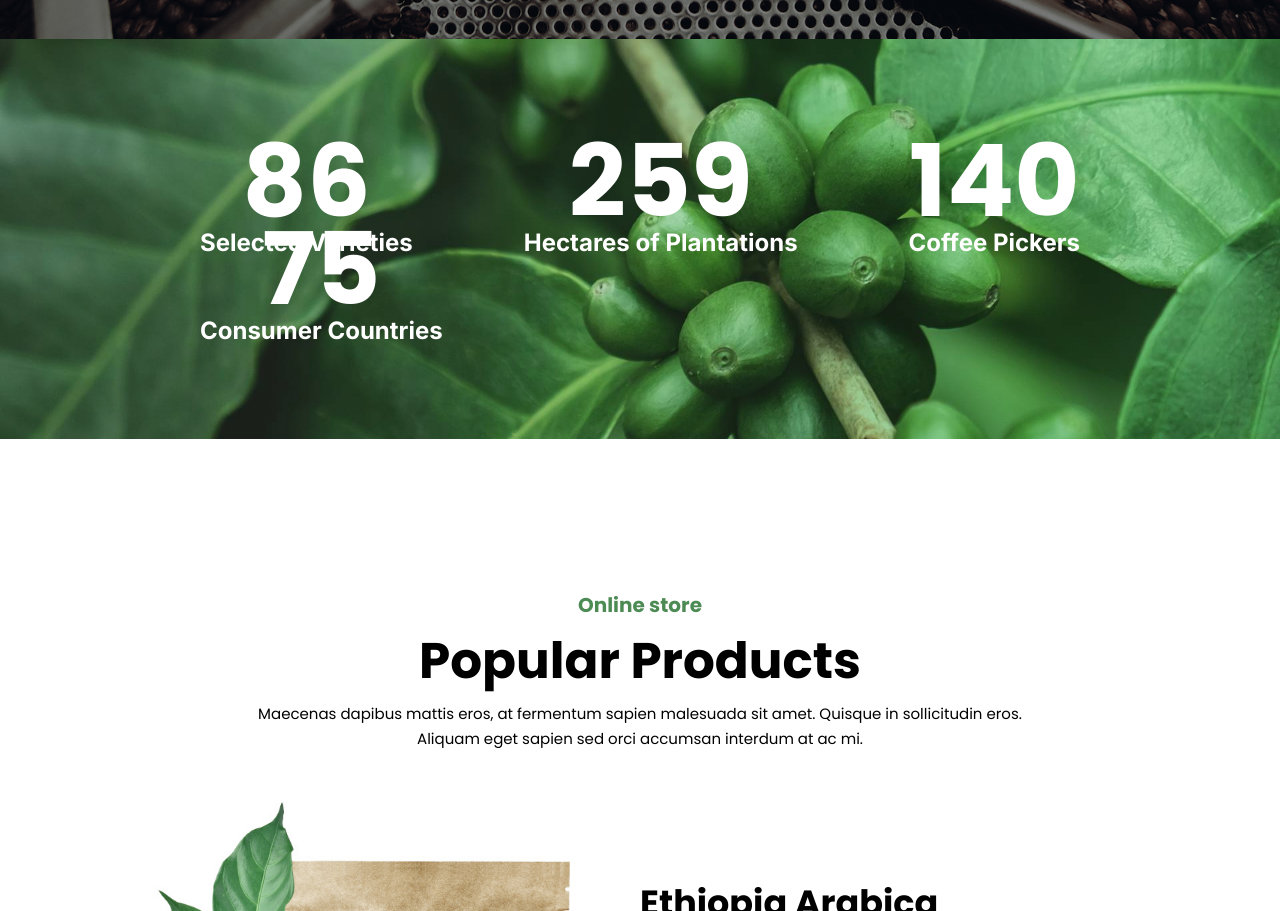
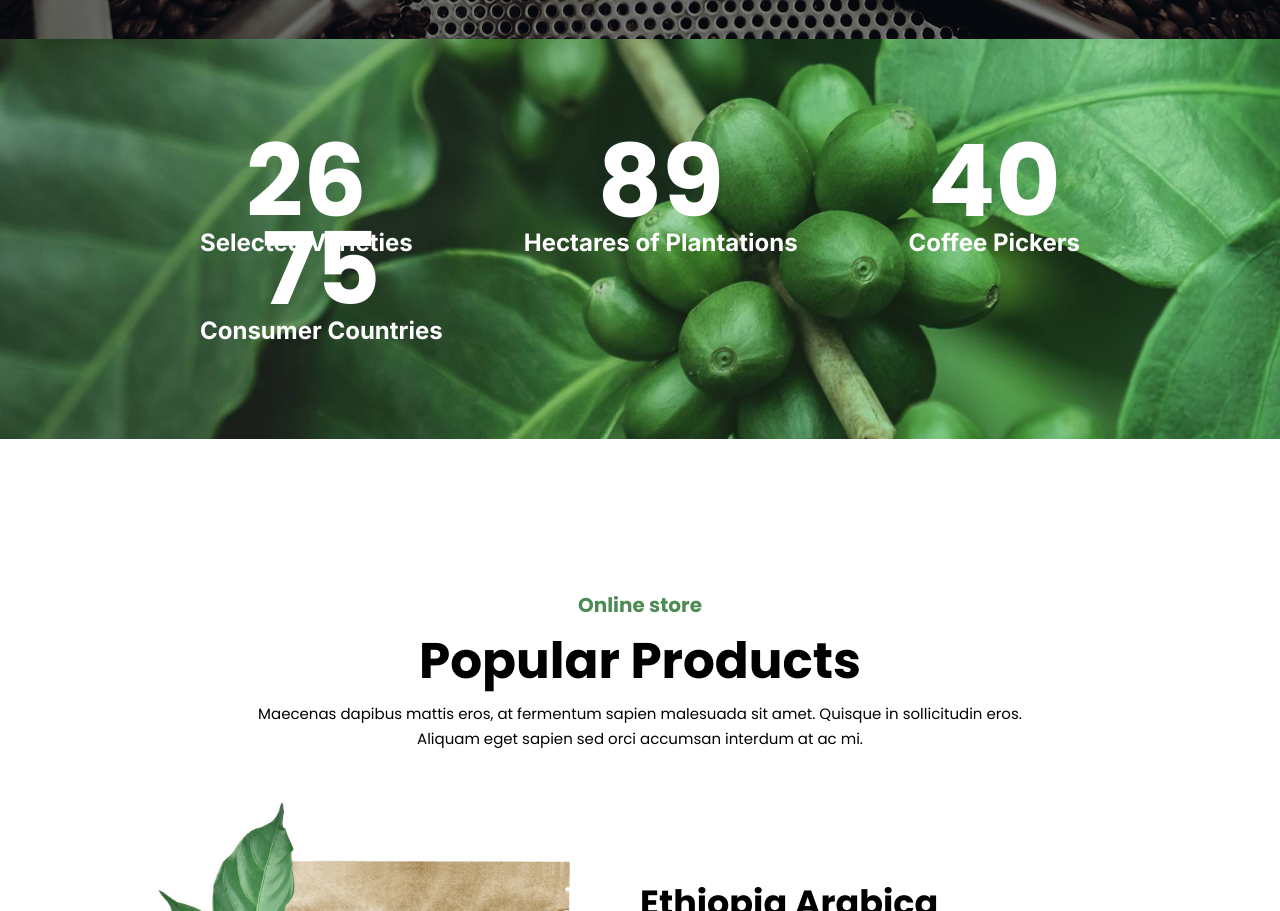
Before and after one commit to hamdidev/kaffa-theme, a plain HTML site: page index.html in a window 1280 px wide. Shown: the part 4727-5638 px from the top of the page. Drawn offline with nearby package versions, Linux system fonts and the light colour scheme.

Commit message:
Number animated

```diff
--- a/index.html
+++ b/index.html
@@ -394,7 +394,7 @@
                    <div class="center-flex">
                        <div class="countUp-item">
                            <h2 class="count-heading">
-                               <span class="count-anim">86</span>
+                               <span class="count-anim">26</span>
                             </h2>
                             <h6 class="subheader-count">
                              Selected Varieties
@@ -404,7 +404,7 @@
                    <div class="center-flex">
                        <div class="countUp-item">
                            <h2 class="count-heading">
-                               <span class="count-anim">259</span>
+                               <span class="count-anim">89</span>
                             </h2>
                             <h6 class="subheader-count">
                                 Hectares of Plantations
@@ -414,7 +414,7 @@
                    <div class="center-flex">
                        <div class="countUp-item">
                            <h2 class="count-heading">
-                               <span class="count-anim">140</span>
+                               <span class="count-anim">40</span>
                             </h2>
                             <h6 class="subheader-count">
                                 Coffee Pickers
@@ -673,5 +673,10 @@
         </div>
 
     </footer>
+
+    <!-- Jquery -->
+    <script src="https://code.jquery.com/jquery-3.6.0.min.js" integrity="sha256-/xUj+3OJU5yExlq6GSYGSHk7tPXikynS7ogEvDej/m4=" crossorigin="anonymous"></script>
+    <!-- Main JS -->
+    <script src="/js/main.js"></script>
 </body>
 </html>
--- /dev/null
+++ b/js/main.js
@@ -0,0 +1,13 @@
+//count-anim
+
+$('.count-anim').each(function () {
+    $(this).prop('Counter',0).animate({
+        Counter: $(this).text()
+    }, {
+        duration: 4000,
+        easing: 'swing',
+        step: function (now) {
+            $(this).text(Math.ceil(now));
+        }
+    });
+});
--- a/style.scss
+++ b/style.scss
@@ -1333,7 +1333,7 @@ header * {
 
 .circle-dashed-info:hover {
   &::after {
-    animation: spin6 5s infinite linear;
+    animation: spin6 15s infinite linear;
   }
 }
 
```
Also changed, not shown: css/style.css, 1 other file.
